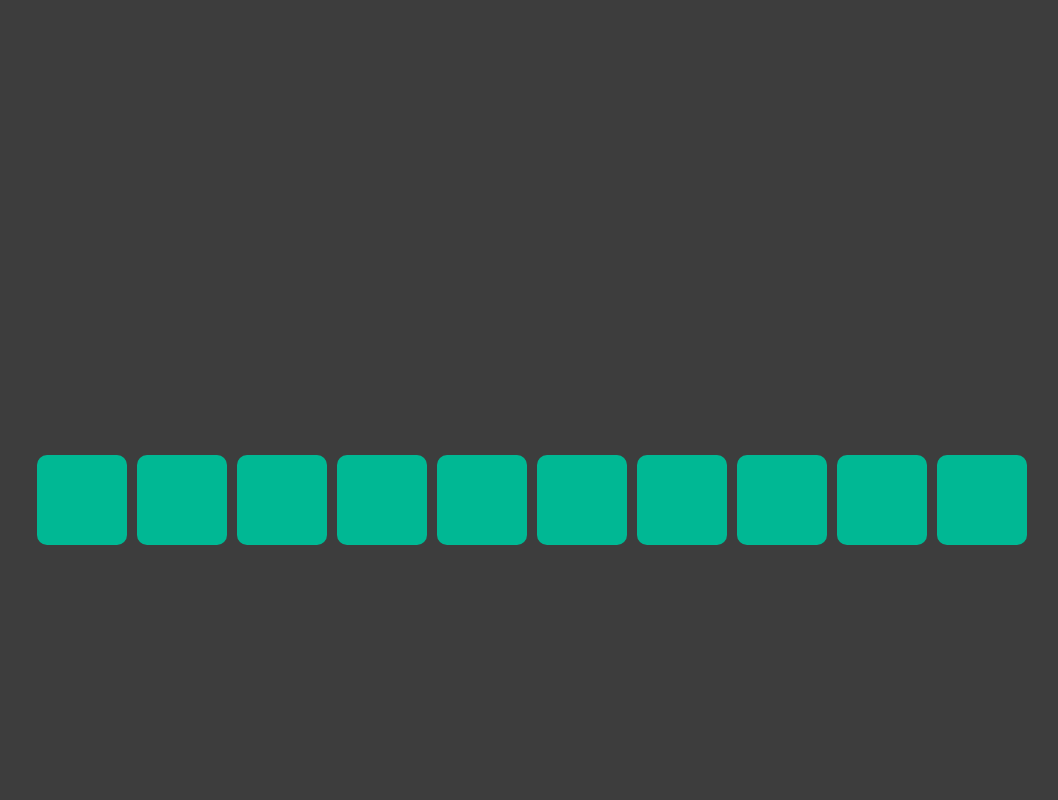
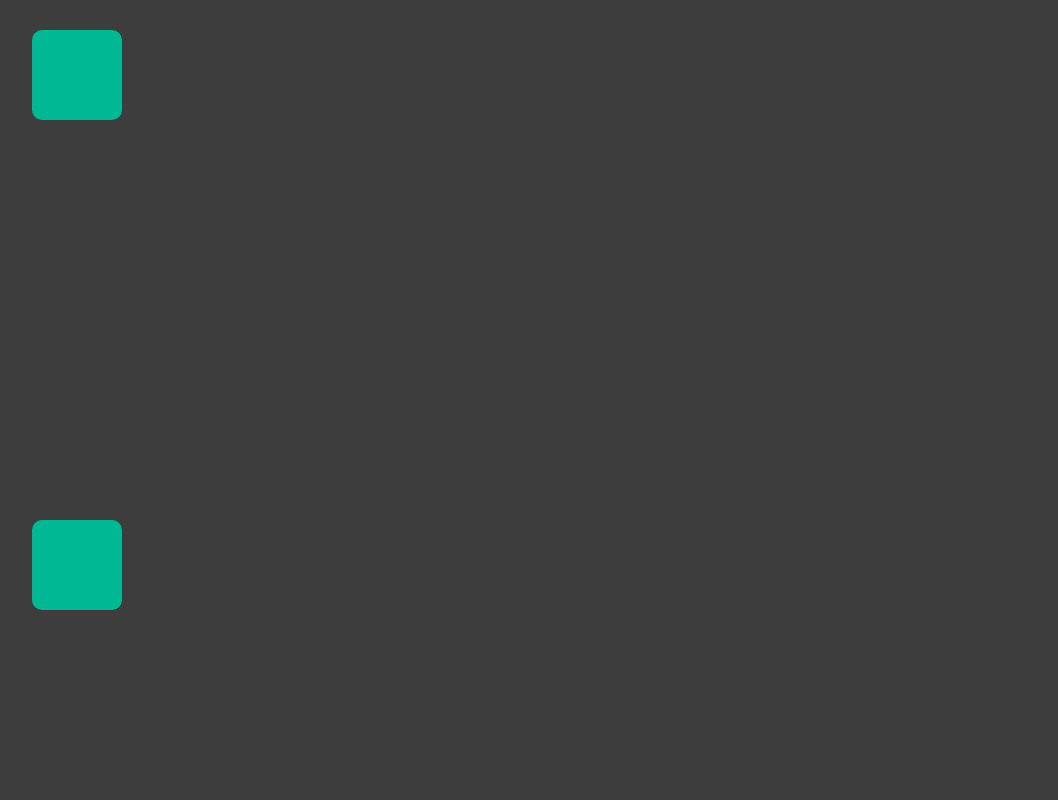
Before and after one commit to Reza-Golnari/Gsap, a website: page index.html in a window 1280 px wide. Shown: the top 800 px of the page, without its empty margins (108-1166 px from the left). Drawn offline with nearby package versions, Linux system fonts and the light colour scheme.

```diff
--- a/index.html
+++ b/index.html
@@ -10,16 +10,9 @@
 </head>
 <body>
     <div class="container">
-        <div class="box box-1"></div>
-        <div class="box box-2"></div>
-        <div class="box box-3"></div>
-        <div class="box box-4"></div>
-        <div class="box box-5"></div>
-        <div class="box box-6"></div>
-        <div class="box box-7"></div>
-        <div class="box box-8"></div>
-        <div class="box box-9"></div>
-        <div class="box box-10"></div>
+        <div class="box a"></div>
+        <div class="box b"></div>
+        <div class="box c"></div>
     </div>
 <!-- scripts -->
     <script src="https://cdn.jsdelivr.net/npm/gsap@3.12.5/dist/gsap.min.js"></script>
--- a/src/css/style.css
+++ b/src/css/style.css
@@ -6,7 +6,6 @@
 
 body{
     padding: 10px;
-    height: 100vh;
     background-color: #3d3d3d;
 }
 
@@ -15,9 +14,9 @@
     height: 100%;
     margin-inline: auto;
     display: flex;
-    align-items: center;
-    justify-content: center;
-    gap: 10px;
+    flex-direction: column;
+    gap: 400px;
+    padding-top: 20px;
 }
 
 .box{
--- a/src/js/main.js
+++ b/src/js/main.js
@@ -171,10 +171,10 @@
 // tl.fromTo(".box-9" , {scale: 0.1, backgroundColor: '#2ecc71'} , {rotation: 360, backgroundColor: '#e74c3c', borderRadius: '30%', y: 100, x: 20})
 // tl.fromTo(".box-10" , {scale: 0.1, backgroundColor: '#2ecc71'} , {rotation: 360, backgroundColor: '#e74c3c', borderRadius: '30%', y: 100, x: 20})
 
-let anim = gsap.fromTo('.box' , {y:-100} , {
-    y: 100,
-    duration: 5,
-})
+// let anim = gsap.fromTo('.box' , {y:-100} , {
+//     y: 100,
+//     duration: 5,
+// })
 
 // anim.timeScale(0.1)
 
```
